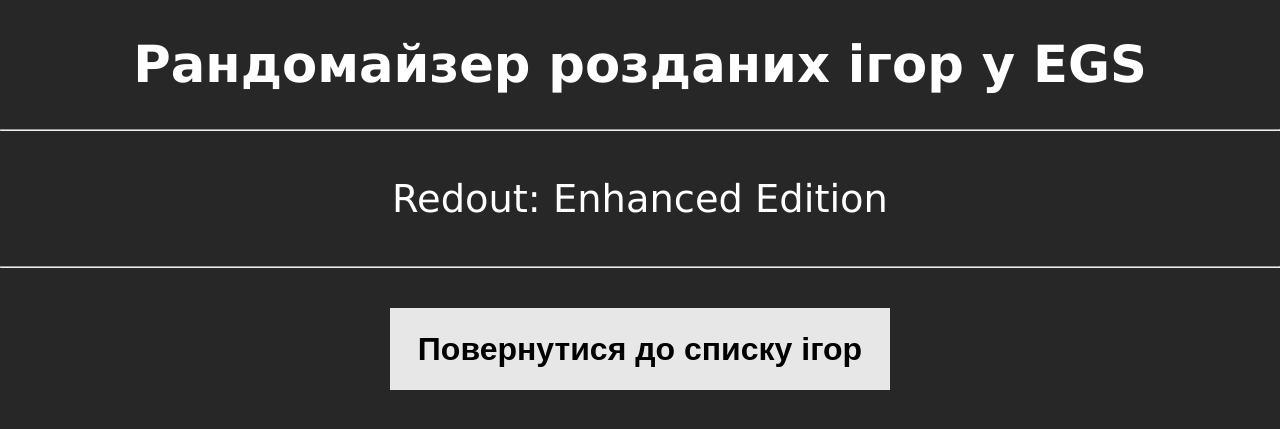
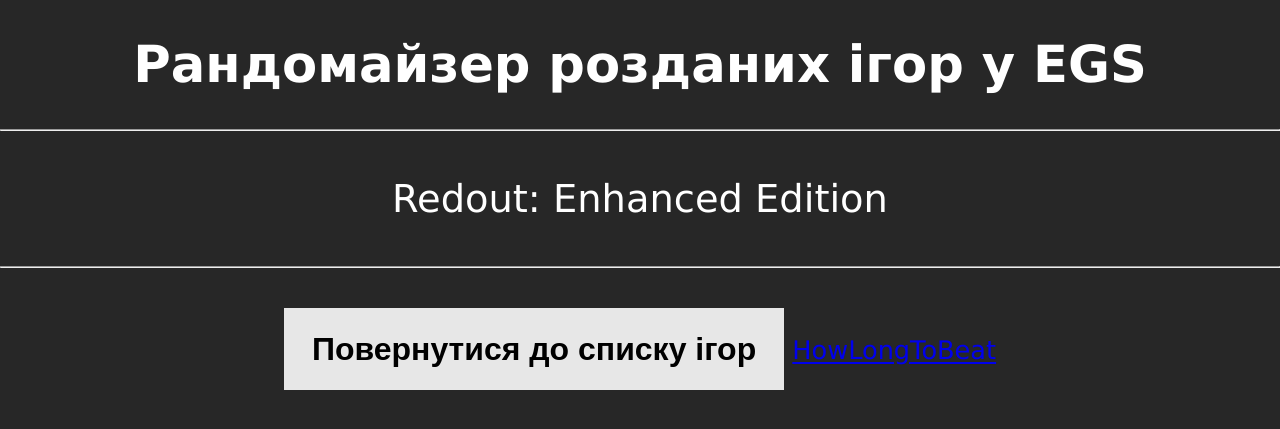
Before and after one commit to bebebitari/egs, a Flask app: page /spin in a window 1280 px wide. Shown: the top 429 px of the page. Run offline with Flask 3, Linux system fonts and the light colour scheme.

Commit message:
Update result.html

```diff
--- a/templates/result.html
+++ b/templates/result.html
@@ -24,6 +24,7 @@
     	<p style="font-size: 3vw; margin-top: 45px;margin-bottom: 45px;">{{ selected_game }}</p>
 	    <hr>
       <a href="/"><button class="btn default" style="padding-top:1px; padding-bottom:1px; margin-top:28px"><h1>Повернутися до списку ігор</h1></button></a>
+	<a href="https://www.google.com/search?q={{ selected_game }}%20site%3Ahowlongtobeat.com">HowLongToBeat</a>
     </center>
 </body>
 </html>
```
